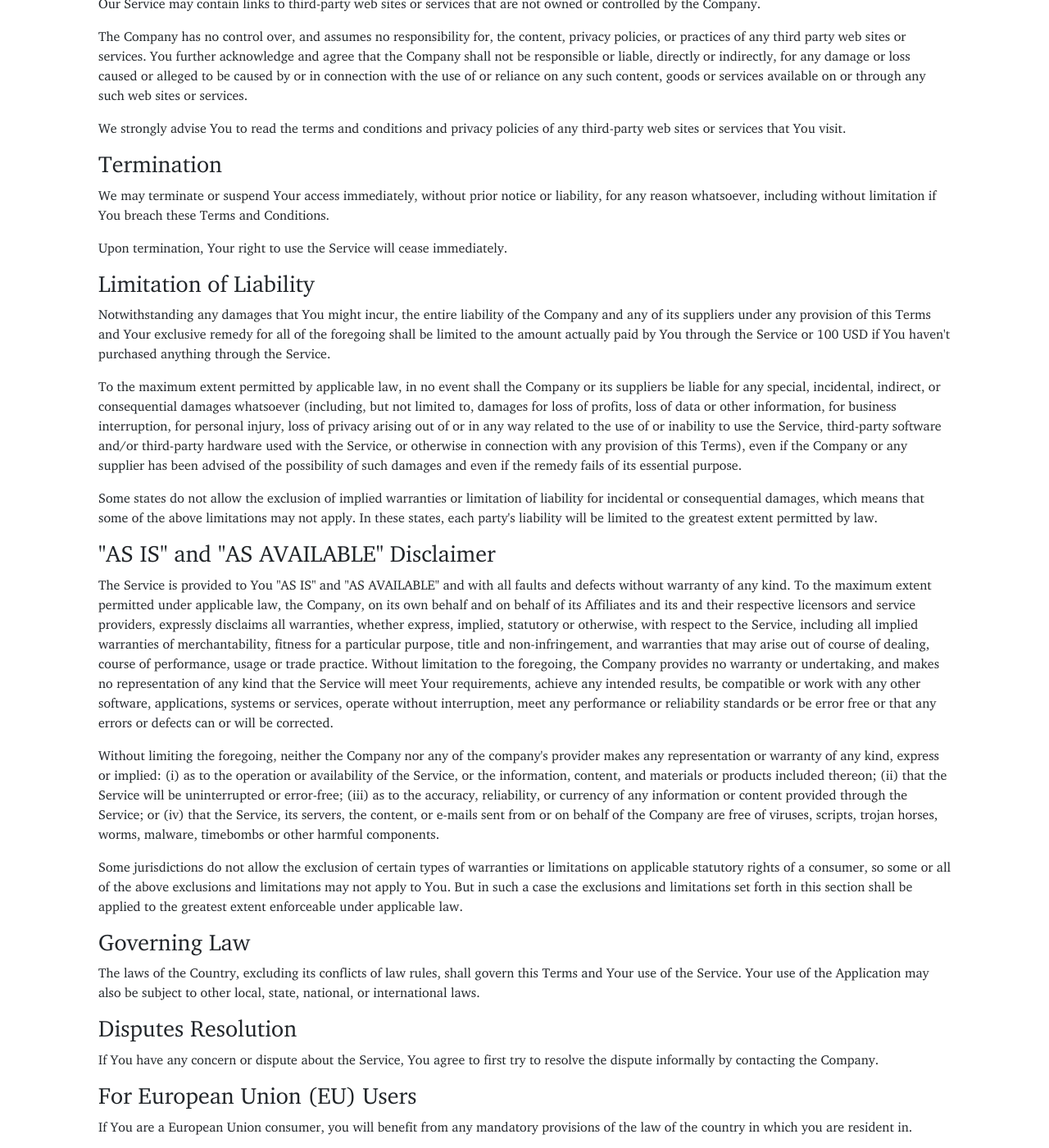
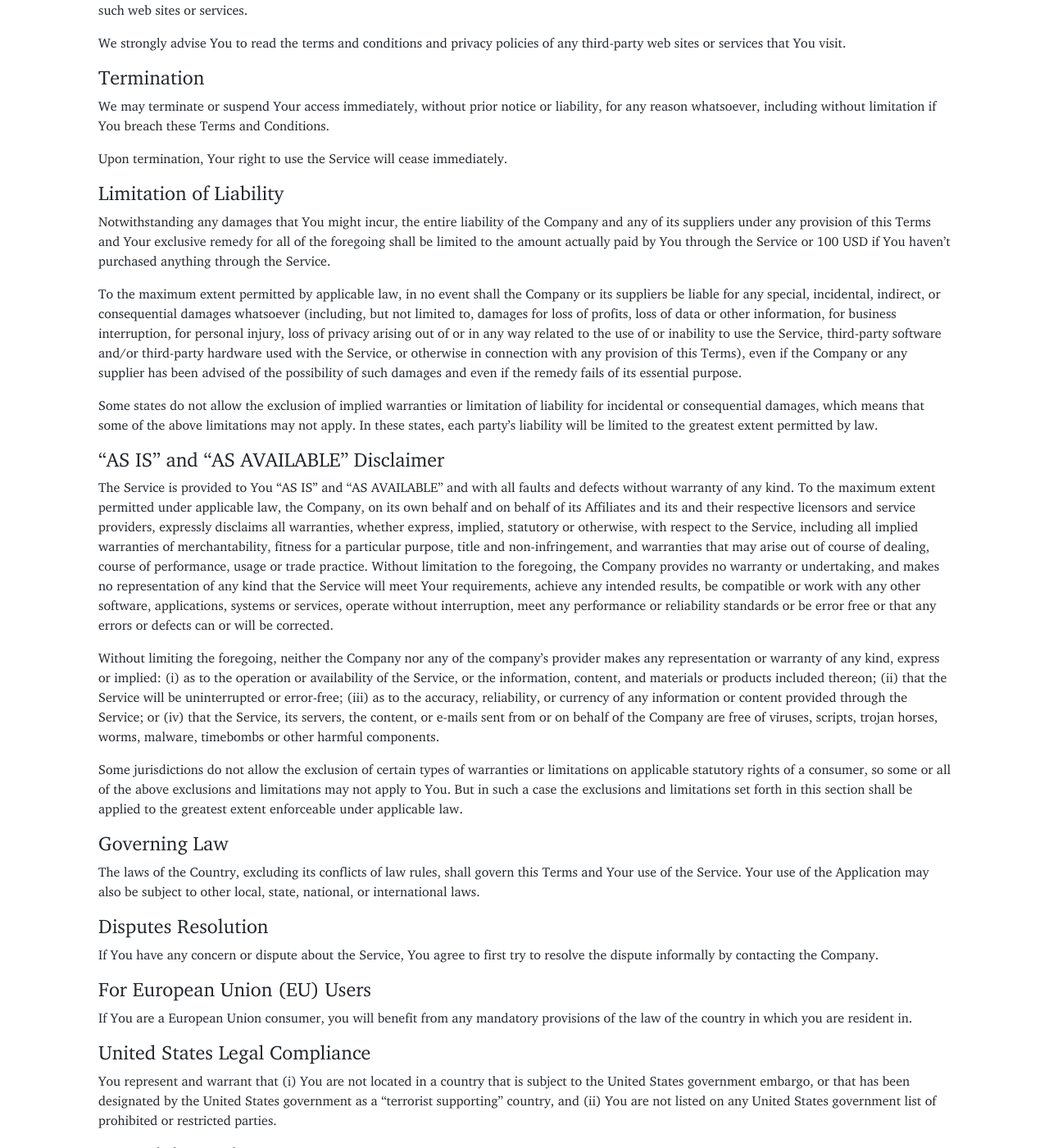
Before and after one commit to hayden-rhee/devlog, a Jekyll site: the page built from _pages/terms.md, in a window 1280 px wide and 1400 px high, scrolled down 1446 px. Shown: the whole window at 82% size. Built offline with Jekyll 4.4.1, drawn with Linux system fonts in a browser that asks for light colours; nearby versions of some CDN libraries; some of the changed text lies outside the part shown.

Commit message:
automatic commit on 2020-07-06 21:55:36

```diff
--- a/_includes/main-loop-card.html
+++ b/_includes/main-loop-card.html
@@ -11,10 +11,10 @@
 		{% for category in post.categories %}
 		<a class="text-capitalize text-muted smoothscroll" href="{{site.baseurl}}/categories.html#{{ category | downcase }}">{{ category }}</a><span class="sep">, </span>
 		{% endfor %}
-		</span>
+		</span>.
 	</small>
 	<small class="text-muted">
-		{{ post.date | date: '%b %d, %Y' }}
+		{{ post.date | date: '%b %d, %Y' }} <i class="fa fa-star text-gray"></i>
 	</small>
 </div>
 {% if post.image %}
--- a/_pages/terms.md
+++ b/_pages/terms.md
@@ -2,91 +2,122 @@
 title: "Terms and Conditions"
 permalink: "/terms.html"
 ---
-<p>Last updated: July, 2020.</p>
-<p>Please read these terms and conditions carefully before using Our Service.</p>
-<br />
-<h3>Interpretation and Definitions</h3>
-<h4>Interpretation</h4>
-<p>The words of which the initial letter is capitalized have meanings defined under the following conditions.</p>
-<p>The following definitions shall have the same meaning regardless of whether they appear in singular or in plural.</p>
-<h4>Definitions</h4>
-<p>For the purposes of these Terms and Conditions:</p>
-<ul>
-<li>
-<p><strong>Affiliate</strong> means an entity that controls, is controlled by or is under common control with a party, where &quot;control&quot; means ownership of 50% or more of the shares, equity interest or other securities entitled to vote for election of directors or other managing authority.</p>
-</li>
-<li>
-<p><strong>Company</strong> (referred to as either &quot;the Company&quot;, &quot;We&quot;, &quot;Us&quot; or &quot;Our&quot; in this Agreement) refers to .devlog.</p>
-</li>
-<li>
-<p><strong>Country</strong> refers to:  South Korea</p>
-</li>
-<li>
-<p><strong>Device</strong> means any device that can access the Service such as a computer, a cellphone or a digital tablet.</p>
-</li>
-<li>
-<p><strong>Service</strong> refers to the Website.</p>
-</li>
-<li>
-<p><strong>Terms and Conditions</strong> (also referred as &quot;Terms&quot;) mean these Terms and Conditions that form the entire agreement between You and the Company regarding the use of the Service. This Terms and Conditions agreement has been created with the help of the <a href="https://www.termsfeed.com/terms-conditions-generator/" target="_blank">Terms and Conditions Generator</a>.</p>
-</li>
-<li>
-<p><strong>Third-party Social Media Service</strong> means any services or content (including data, information, products or services) provided by a third-party that may be displayed, included or made available by the Service.</p>
-</li>
-<li>
-<p><strong>Website</strong> refers to .devlog, accessible from <a href="hyeondnl.tk" rel="external nofollow noopener" target="_blank">hyeondnl.tk</a></p>
-</li>
-<li>
-<p><strong>You</strong> means the individual accessing or using the Service, or the company, or other legal entity on behalf of which such individual is accessing or using the Service, as applicable.</p>
-</li>
-</ul>
-<h3>Acknowledgment</h3>
-<p>These are the Terms and Conditions governing the use of this Service and the agreement that operates between You and the Company. These Terms and Conditions set out the rights and obligations of all users regarding the use of the Service.</p>
-<p>Your access to and use of the Service is conditioned on Your acceptance of and compliance with these Terms and Conditions. These Terms and Conditions apply to all visitors, users and others who access or use the Service.</p>
-<p>By accessing or using the Service You agree to be bound by these Terms and Conditions. If You disagree with any part of these Terms and Conditions then You may not access the Service.</p>
-<p>You represent that you are over the age of 18. The Company does not permit those under 18 to use the Service.</p>
-<p>Your access to and use of the Service is also conditioned on Your acceptance of and compliance with the Privacy Policy of the Company. Our Privacy Policy describes Our policies and procedures on the collection, use and disclosure of Your personal information when You use the Application or the Website and tells You about Your privacy rights and how the law protects You. Please read Our Privacy Policy carefully before using Our Service.</p>
-<h3>Links to Other Websites</h3>
-<p>Our Service may contain links to third-party web sites or services that are not owned or controlled by the Company.</p>
-<p>The Company has no control over, and assumes no responsibility for, the content, privacy policies, or practices of any third party web sites or services. You further acknowledge and agree that the Company shall not be responsible or liable, directly or indirectly, for any damage or loss caused or alleged to be caused by or in connection with the use of or reliance on any such content, goods or services available on or through any such web sites or services.</p>
-<p>We strongly advise You to read the terms and conditions and privacy policies of any third-party web sites or services that You visit.</p>
-<h3>Termination</h3>
-<p>We may terminate or suspend Your access immediately, without prior notice or liability, for any reason whatsoever, including without limitation if You breach these Terms and Conditions.</p>
-<p>Upon termination, Your right to use the Service will cease immediately.</p>
-<h3>Limitation of Liability</h3>
-<p>Notwithstanding any damages that You might incur, the entire liability of the Company and any of its suppliers under any provision of this Terms and Your exclusive remedy for all of the foregoing shall be limited to the amount actually paid by You through the Service or 100 USD if You haven't purchased anything through the Service.</p>
-<p>To the maximum extent permitted by applicable law, in no event shall the Company or its suppliers be liable for any special, incidental, indirect, or consequential damages whatsoever (including, but not limited to, damages for loss of profits, loss of data or other information, for business interruption, for personal injury, loss of privacy arising out of or in any way related to the use of or inability to use the Service, third-party software and/or third-party hardware used with the Service, or otherwise in connection with any provision of this Terms), even if the Company or any supplier has been advised of the possibility of such damages and even if the remedy fails of its essential purpose.</p>
-<p>Some states do not allow the exclusion of implied warranties or limitation of liability for incidental or consequential damages, which means that some of the above limitations may not apply. In these states, each party's liability will be limited to the greatest extent permitted by law.</p>
-<h3>&quot;AS IS&quot; and &quot;AS AVAILABLE&quot; Disclaimer</h3>
-<p>The Service is provided to You &quot;AS IS&quot; and &quot;AS AVAILABLE&quot; and with all faults and defects without warranty of any kind. To the maximum extent permitted under applicable law, the Company, on its own behalf and on behalf of its Affiliates and its and their respective licensors and service providers, expressly disclaims all warranties, whether express, implied, statutory or otherwise, with respect to the Service, including all implied warranties of merchantability, fitness for a particular purpose, title and non-infringement, and warranties that may arise out of course of dealing, course of performance, usage or trade practice. Without limitation to the foregoing, the Company provides no warranty or undertaking, and makes no representation of any kind that the Service will meet Your requirements, achieve any intended results, be compatible or work with any other software, applications, systems or services, operate without interruption, meet any performance or reliability standards or be error free or that any errors or defects can or will be corrected.</p>
-<p>Without limiting the foregoing, neither the Company nor any of the company's provider makes any representation or warranty of any kind, express or implied: (i) as to the operation or availability of the Service, or the information, content, and materials or products included thereon; (ii) that the Service will be uninterrupted or error-free; (iii) as to the accuracy, reliability, or currency of any information or content provided through the Service; or (iv) that the Service, its servers, the content, or e-mails sent from or on behalf of the Company are free of viruses, scripts, trojan horses, worms, malware, timebombs or other harmful components.</p>
-<p>Some jurisdictions do not allow the exclusion of certain types of warranties or limitations on applicable statutory rights of a consumer, so some or all of the above exclusions and limitations may not apply to You. But in such a case the exclusions and limitations set forth in this section shall be applied to the greatest extent enforceable under applicable law.</p>
-<h3>Governing Law</h3>
-<p>The laws of the Country, excluding its conflicts of law rules, shall govern this Terms and Your use of the Service. Your use of the Application may also be subject to other local, state, national, or international laws.</p>
-<h3>Disputes Resolution</h3>
-<p>If You have any concern or dispute about the Service, You agree to first try to resolve the dispute informally by contacting the Company.</p>
-<h3>For European Union (EU) Users</h3>
-<p>If You are a European Union consumer, you will benefit from any mandatory provisions of the law of the country in which you are resident in.</p>
-<h3>United States Legal Compliance</h3>
-<p>You represent and warrant that (i) You are not located in a country that is subject to the United States government embargo, or that has been designated by the United States government as a &quot;terrorist supporting&quot; country, and (ii) You are not listed on any United States government list of prohibited or restricted parties.</p>
-<h3>Severability and Waiver</h3>
-<h4>Severability</h4>
-<p>If any provision of these Terms is held to be unenforceable or invalid, such provision will be changed and interpreted to accomplish the objectives of such provision to the greatest extent possible under applicable law and the remaining provisions will continue in full force and effect.</p>
-<h4>Waiver</h4>
-<p>Except as provided herein, the failure to exercise a right or to require performance of an obligation under this Terms shall not effect a party's ability to exercise such right or require such performance at any time thereafter nor shall be the waiver of a breach constitute a waiver of any subsequent breach.</p>
-<h3>Translation Interpretation</h3>
-<p>These Terms and Conditions may have been translated if We have made them available to You on our Service.
-You agree that the original English text shall prevail in the case of a dispute.</p>
-<h3>Changes to These Terms and Conditions</h3>
-<p>We reserve the right, at Our sole discretion, to modify or replace these Terms at any time. If a revision is material We will make reasonable efforts to provide at least 30 days' notice prior to any new terms taking effect. What constitutes a material change will be determined at Our sole discretion.</p>
-<p>By continuing to access or use Our Service after those revisions become effective, You agree to be bound by the revised terms. If You do not agree to the new terms, in whole or in part, please stop using the website and the Service.</p>
-<h3>Contact Us</h3>
-<p>If you have any questions about these Terms and Conditions, You can contact us:</p>
-<ul>
-<li>
-<p>By email: hyeondnl@gmail.com</p>
-</li>
-<li>
-<p>By visiting this page on our website: <a href="https://hyeondnl.tk/contact" rel="external nofollow noopener" target="_blank">hyeondnl.tk/contact</a></p>
-</li>
-</ul>
+Last updated: July, 2020.
+Please read these terms and conditions carefully before using Our Service.
+
+#### Interpretation and Definitions
+
+##### Interpretation
+
+The words of which the initial letter is capitalized have meanings defined under the following conditions.
+
+The following definitions shall have the same meaning regardless of whether they appear in singular or in plural.
+
+##### Definitions
+
+For the purposes of these Terms and Conditions:
+
+*   **Affiliate** means an entity that controls, is controlled by or is under common control with a party, where "control" means ownership of 50% or more of the shares, equity interest or other securities entitled to vote for election of directors or other managing authority.
+
+*   **Company** (referred to as either "the Company", "We", "Us" or "Our" in this Agreement) refers to .devlog.
+
+*   **Country** refers to: South Korea
+
+*   **Device** means any device that can access the Service such as a computer, a cellphone or a digital tablet.
+
+*   **Service** refers to the Website.
+
+*   **Terms and Conditions** (also referred as "Terms") mean these Terms and Conditions that form the entire agreement between You and the Company regarding the use of the Service. This Terms and Conditions agreement has been created with the help of the [Terms and Conditions Generator](https://www.termsfeed.com/terms-conditions-generator/).
+
+*   **Third-party Social Media Service** means any services or content (including data, information, products or services) provided by a third-party that may be displayed, included or made available by the Service.
+
+*   **Website** refers to .devlog, accessible from [hyeondnl.tk](hyeondnl.tk)
+
+*   **You** means the individual accessing or using the Service, or the company, or other legal entity on behalf of which such individual is accessing or using the Service, as applicable.
+
+
+#### Acknowledgment
+
+These are the Terms and Conditions governing the use of this Service and the agreement that operates between You and the Company. These Terms and Conditions set out the rights and obligations of all users regarding the use of the Service.
+
+Your access to and use of the Service is conditioned on Your acceptance of and compliance with these Terms and Conditions. These Terms and Conditions apply to all visitors, users and others who access or use the Service.
+
+By accessing or using the Service You agree to be bound by these Terms and Conditions. If You disagree with any part of these Terms and Conditions then You may not access the Service.
+
+You represent that you are over the age of 18. The Company does not permit those under 18 to use the Service.
+
+Your access to and use of the Service is also conditioned on Your acceptance of and compliance with the Privacy Policy of the Company. Our Privacy Policy describes Our policies and procedures on the collection, use and disclosure of Your personal information when You use the Application or the Website and tells You about Your privacy rights and how the law protects You. Please read Our Privacy Policy carefully before using Our Service.
+
+#### Links to Other Websites
+
+Our Service may contain links to third-party web sites or services that are not owned or controlled by the Company.
+
+The Company has no control over, and assumes no responsibility for, the content, privacy policies, or practices of any third party web sites or services. You further acknowledge and agree that the Company shall not be responsible or liable, directly or indirectly, for any damage or loss caused or alleged to be caused by or in connection with the use of or reliance on any such content, goods or services available on or through any such web sites or services.
+
+We strongly advise You to read the terms and conditions and privacy policies of any third-party web sites or services that You visit.
+
+#### Termination
+
+We may terminate or suspend Your access immediately, without prior notice or liability, for any reason whatsoever, including without limitation if You breach these Terms and Conditions.
+
+Upon termination, Your right to use the Service will cease immediately.
+
+#### Limitation of Liability
+
+Notwithstanding any damages that You might incur, the entire liability of the Company and any of its suppliers under any provision of this Terms and Your exclusive remedy for all of the foregoing shall be limited to the amount actually paid by You through the Service or 100 USD if You haven't purchased anything through the Service.
+
+To the maximum extent permitted by applicable law, in no event shall the Company or its suppliers be liable for any special, incidental, indirect, or consequential damages whatsoever (including, but not limited to, damages for loss of profits, loss of data or other information, for business interruption, for personal injury, loss of privacy arising out of or in any way related to the use of or inability to use the Service, third-party software and/or third-party hardware used with the Service, or otherwise in connection with any provision of this Terms), even if the Company or any supplier has been advised of the possibility of such damages and even if the remedy fails of its essential purpose.
+
+Some states do not allow the exclusion of implied warranties or limitation of liability for incidental or consequential damages, which means that some of the above limitations may not apply. In these states, each party's liability will be limited to the greatest extent permitted by law.
+
+#### "AS IS" and "AS AVAILABLE" Disclaimer
+
+The Service is provided to You "AS IS" and "AS AVAILABLE" and with all faults and defects without warranty of any kind. To the maximum extent permitted under applicable law, the Company, on its own behalf and on behalf of its Affiliates and its and their respective licensors and service providers, expressly disclaims all warranties, whether express, implied, statutory or otherwise, with respect to the Service, including all implied warranties of merchantability, fitness for a particular purpose, title and non-infringement, and warranties that may arise out of course of dealing, course of performance, usage or trade practice. Without limitation to the foregoing, the Company provides no warranty or undertaking, and makes no representation of any kind that the Service will meet Your requirements, achieve any intended results, be compatible or work with any other software, applications, systems or services, operate without interruption, meet any performance or reliability standards or be error free or that any errors or defects can or will be corrected.
+
+Without limiting the foregoing, neither the Company nor any of the company's provider makes any representation or warranty of any kind, express or implied: (i) as to the operation or availability of the Service, or the information, content, and materials or products included thereon; (ii) that the Service will be uninterrupted or error-free; (iii) as to the accuracy, reliability, or currency of any information or content provided through the Service; or (iv) that the Service, its servers, the content, or e-mails sent from or on behalf of the Company are free of viruses, scripts, trojan horses, worms, malware, timebombs or other harmful components.
+
+Some jurisdictions do not allow the exclusion of certain types of warranties or limitations on applicable statutory rights of a consumer, so some or all of the above exclusions and limitations may not apply to You. But in such a case the exclusions and limitations set forth in this section shall be applied to the greatest extent enforceable under applicable law.
+
+#### Governing Law
+
+The laws of the Country, excluding its conflicts of law rules, shall govern this Terms and Your use of the Service. Your use of the Application may also be subject to other local, state, national, or international laws.
+
+#### Disputes Resolution
+
+If You have any concern or dispute about the Service, You agree to first try to resolve the dispute informally by contacting the Company.
+
+#### For European Union (EU) Users
+
+If You are a European Union consumer, you will benefit from any mandatory provisions of the law of the country in which you are resident in.
+
+#### United States Legal Compliance
+
+You represent and warrant that (i) You are not located in a country that is subject to the United States government embargo, or that has been designated by the United States government as a "terrorist supporting" country, and (ii) You are not listed on any United States government list of prohibited or restricted parties.
+
+#### Severability and Waiver
+
+##### Severability
+
+If any provision of these Terms is held to be unenforceable or invalid, such provision will be changed and interpreted to accomplish the objectives of such provision to the greatest extent possible under applicable law and the remaining provisions will continue in full force and effect.
+
+##### Waiver
+
+Except as provided herein, the failure to exercise a right or to require performance of an obligation under this Terms shall not effect a party's ability to exercise such right or require such performance at any time thereafter nor shall be the waiver of a breach constitute a waiver of any subsequent breach.
+
+#### Translation Interpretation
+
+These Terms and Conditions may have been translated if We have made them available to You on our Service. You agree that the original English text shall prevail in the case of a dispute.
+
+#### Changes to These Terms and Conditions
+
+We reserve the right, at Our sole discretion, to modify or replace these Terms at any time. If a revision is material We will make reasonable efforts to provide at least 30 days' notice prior to any new terms taking effect. What constitutes a material change will be determined at Our sole discretion.
+
+By continuing to access or use Our Service after those revisions become effective, You agree to be bound by the revised terms. If You do not agree to the new terms, in whole or in part, please stop using the website and the Service.
+
+#### Contact Us
+
+If you have any questions about these Terms and Conditions, You can contact us:
+
+*   By email: hyeondnl@gmail.com
+
+*   By visiting this page on our website: [hyeondnl.tk/contact](https://hyeondnl.tk/contact)
```
